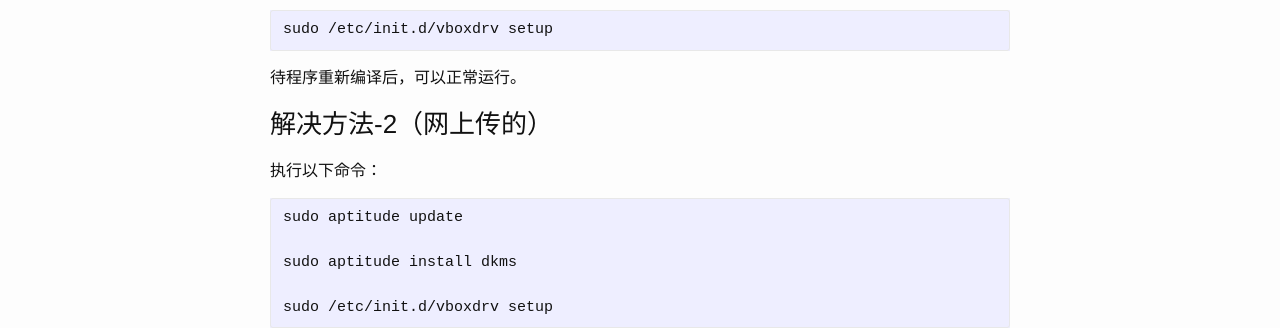
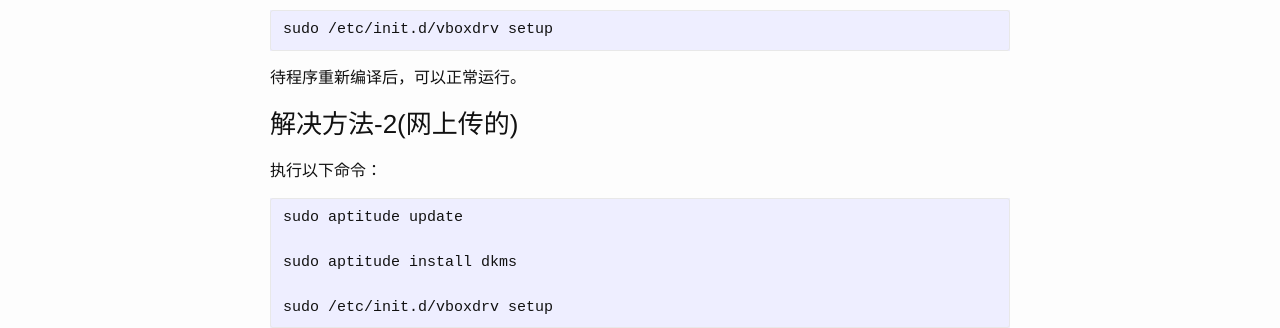
Before and after one commit to cikai/cikai.github.com, a Jekyll site: the page built from _posts/2016-06-11-Ubuntu下VirtualBox启动时1908错误解决.md, in a window 1280 px wide. Shown: the part 709-1037 px from the top of the page. Built offline with Jekyll 4.4.1, drawn with Linux system fonts in a browser that asks for light colours.

Commit message:
fix font style

```diff
--- a/_posts/2016-06-11-Ubuntu下VirtualBox启动时1908错误解决.md
+++ b/_posts/2016-06-11-Ubuntu下VirtualBox启动时1908错误解决.md
@@ -30,7 +30,7 @@ categories: jekyll update
 
 待程序重新编译后，可以正常运行。
 
-### 解决方法-2（网上传的）
+### 解决方法-2(网上传的)
 
 执行以下命令：
 
```
Also changed, not shown: 1 other file.
